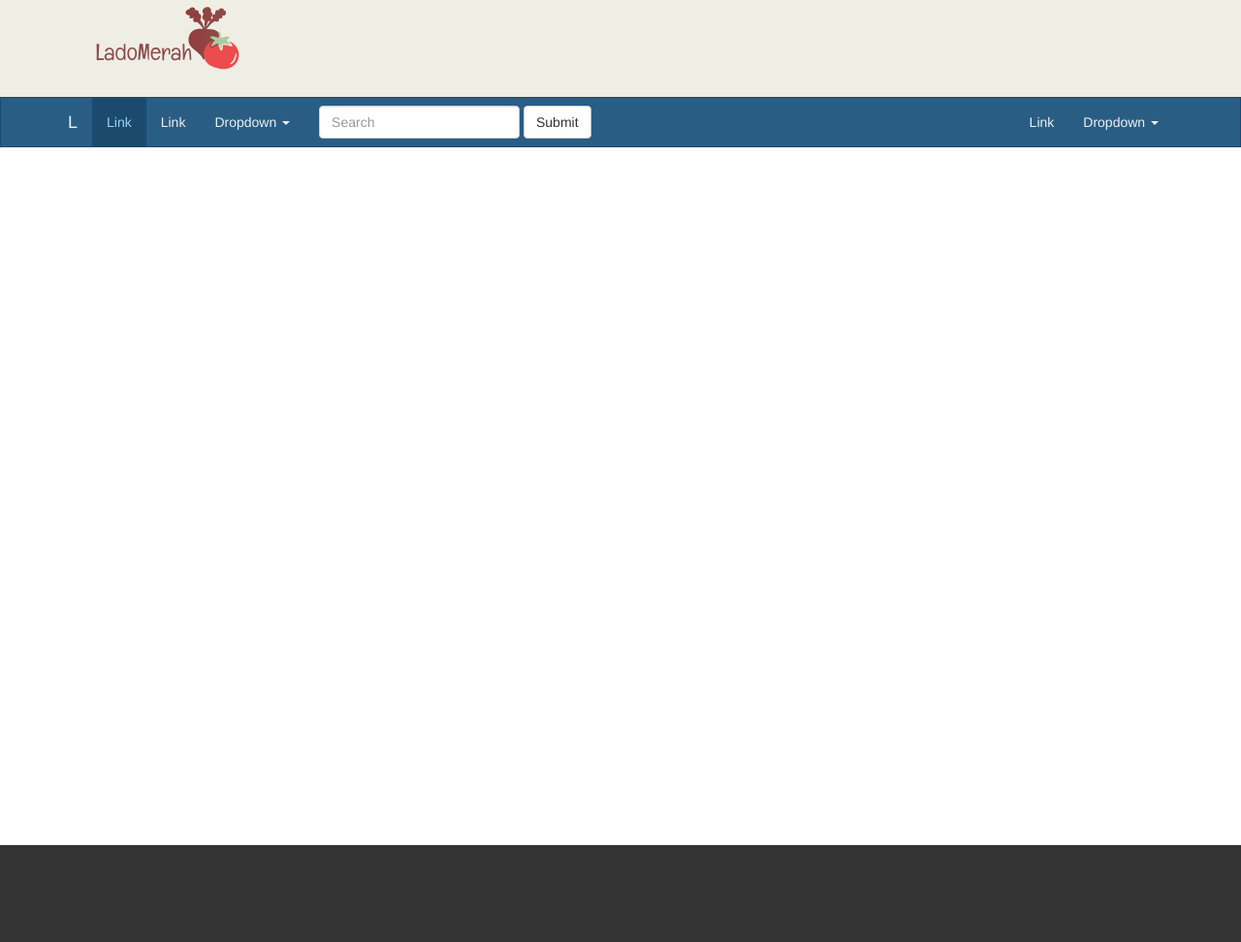
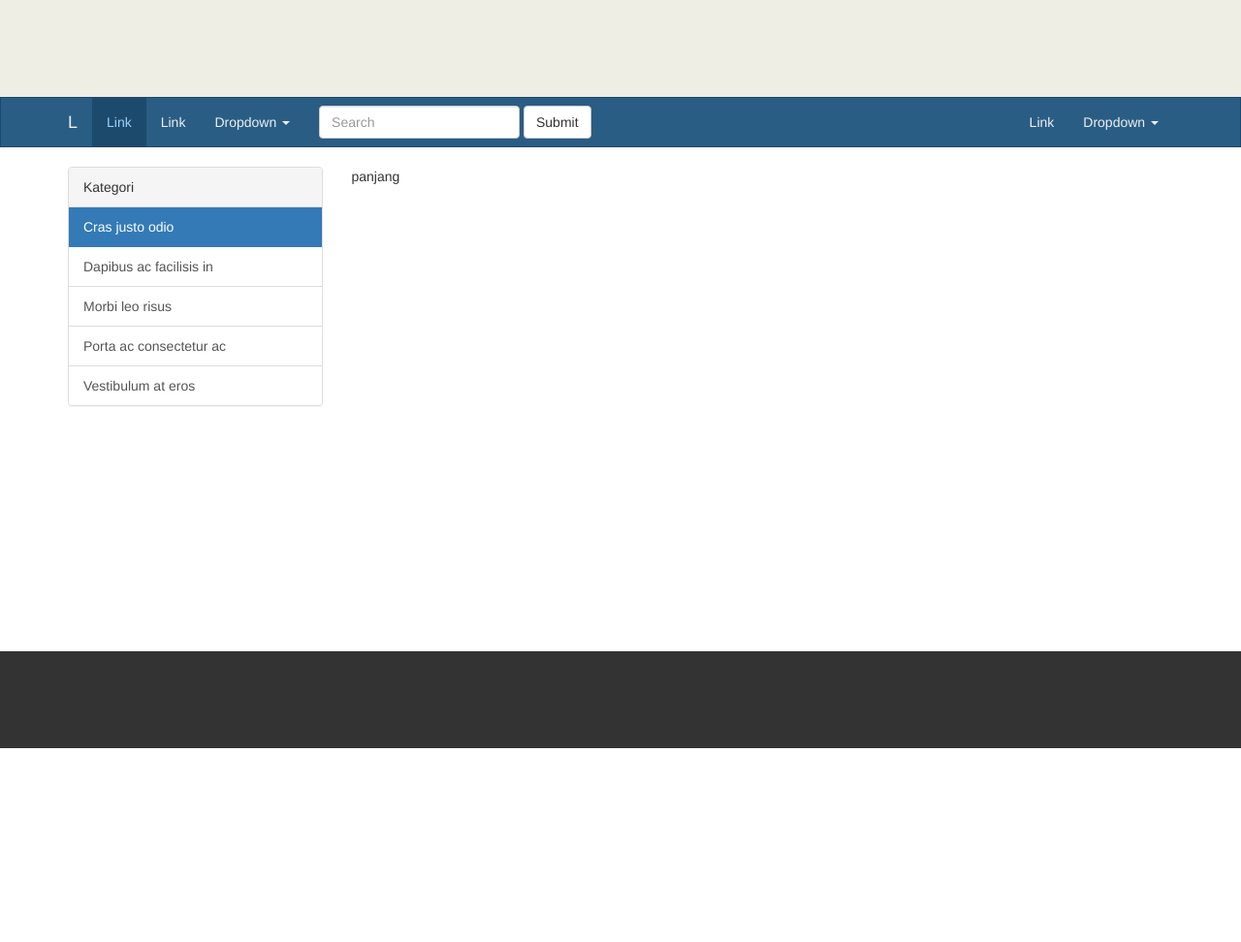
Before and after one commit to udamuri/ladomerah, a PHP site: page / in a window 1280 px wide. Shown: the whole page at 97% size. After the commit the page ends 772 px from the top, so only its background shows below. Run offline with PHP 8.4, Linux system fonts and the light colour scheme; style sheets or scripts are compiled from the project's sources.

Commit message:
#comment add category

```diff
--- a/gallery_carousel/index-style.css
+++ b/gallery_carousel/index-style.css
@@ -1 +1 @@
-.main-header{background:#EFEEE5;height:100px}@media (max-width:768px){.main-header{height:50px}}.main-content{min-height:700px}.main-footer{background:#333;min-height:100px}
+.main-header{background:#EFEEE5;height:100px}@media (max-width:768px){.main-header{height:50px}}.main-content{min-height:500px}.main-footer{background:#333;min-height:100px}
--- a/gallery_carousel/index-style.less
+++ b/gallery_carousel/index-style.less
@@ -15,7 +15,7 @@ body {}
 
 .main-content
 {
-	min-height: 700px;
+	min-height: 500px;
 }
 
 .main-footer
--- a/gallery_carousel/index.php
+++ b/gallery_carousel/index.php
@@ -24,11 +24,12 @@
         <div class="container">
           	<div class="row">
           		<div class="col-md-6 hidden-xs">
-          			<img src="img/lado.png">
+          			<!-- <img src="img/lado.png"> -->
           		</div>
           	</div>
         </div>
     </header>
+
     <nav class="navbar navbar-default">
       <div class="container">
         <!-- Brand and toggle get grouped for better mobile display -->
@@ -83,9 +84,26 @@
       </div><!-- /.container-fluid -->
     </nav>
 
-    <section class="main-content">
+    <div class="container main-content">
+    	<main class="row">
+	    	<section class="col-md-9 col-sm-12 col-xs-12 pull-right">
+	    		panjang
+	    	</section>
 
-    </section>
+	    	<aside class="col-md-3 col-sm-12 col-xs-12">
+	    		<article class="panel panel-default">
+				  <header class="panel-heading">Kategori</header>
+				    <section class="list-group">
+					  <a href="#" class="list-group-item active">Cras justo odio</a>
+					  <a href="#" class="list-group-item">Dapibus ac facilisis in</a>
+					  <a href="#" class="list-group-item">Morbi leo risus</a>
+					  <a href="#" class="list-group-item">Porta ac consectetur ac</a>
+					  <a href="#" class="list-group-item">Vestibulum at eros</a>
+					</section>
+				</article>
+	    	</aside>
+    	</main>
+    </div>
 
     <footer class="main-footer">
         <div class="container">
```
